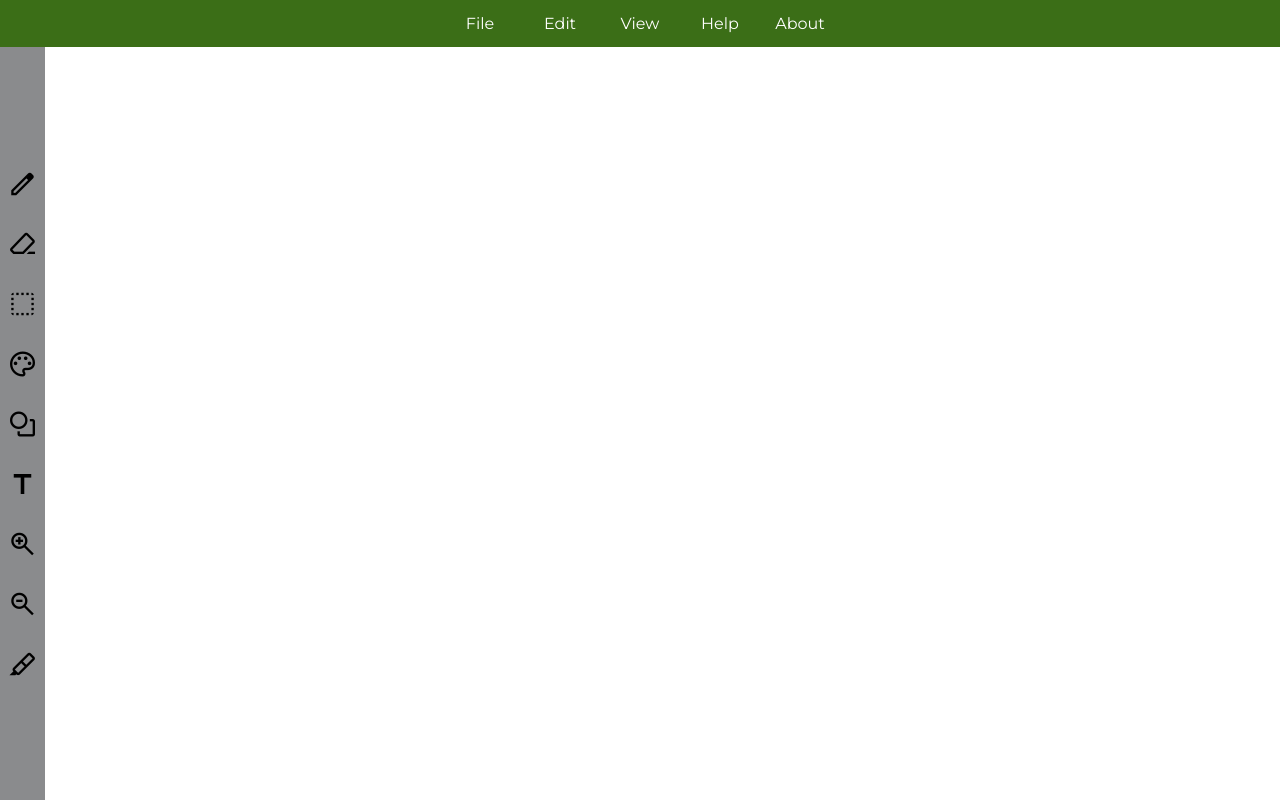
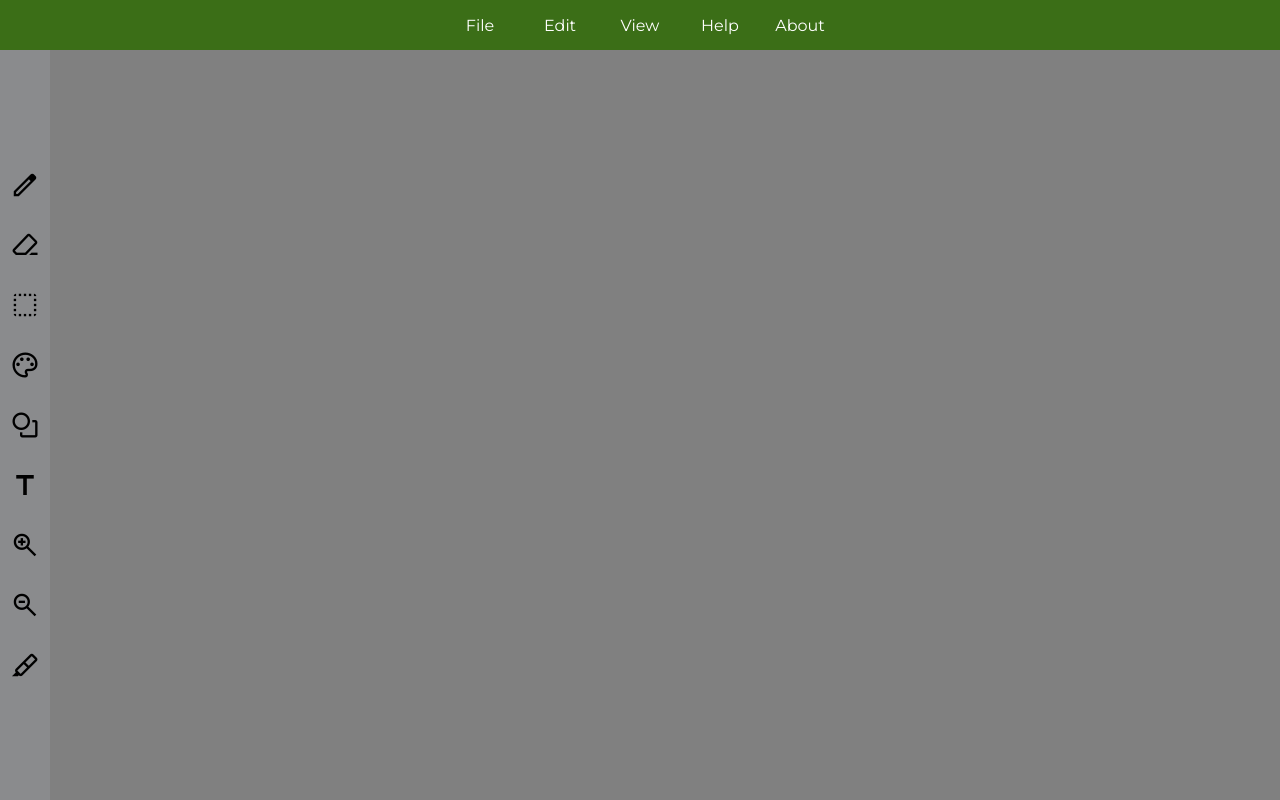
Before and after one commit to barisbalcimusic/paint-app, a website: page index.html in a window 1280 px wide. Drawn offline with nearby package versions, Linux system fonts and the light colour scheme.

Commit message:
solved: the size of menubar and sidebar changes by resizing the window

```diff
--- a/style.scss
+++ b/style.scss
@@ -47,13 +47,14 @@ body {
     }
     .main {
       width: 100%;
-      height: 100%;
+      height: calc(100% - 50px);
       display: flex;
       .sidebar {
         width: 50px;
         height: 100%;
         background-color: rgb(138, 139, 141);
         display: flex;
+        justify-content: center;
         align-items: center;
         .tools {
           width: 100%;
@@ -84,7 +85,8 @@ body {
         }
       }
       .field {
-        background-color: rgb(255, 255, 255);
+        width: calc(100% - 50px);
+        background-color: gray;
       }
     }
   }
--- a/tasks.txt
+++ b/tasks.txt
@@ -2,7 +2,6 @@
 ###### GENERAL ######
 - die Auswahl des Tools mit switch o.Ä regulieren
 - Problem: beim Verkleinern des Browser-Fensters wird die Zeichnenposition versetzt
-- Problem: the size of menubar and sidebar changes by resizing the window
 - Problem: wenn man bei kleinerem Fenster etwas malt und dann das Fenster vergrößert, wird das gemalte gestrecht
 - Problem: bei Verkleinern des Fensters ensteht kein overflow
 
```
Also changed, not shown: style.css, 1 other file.
